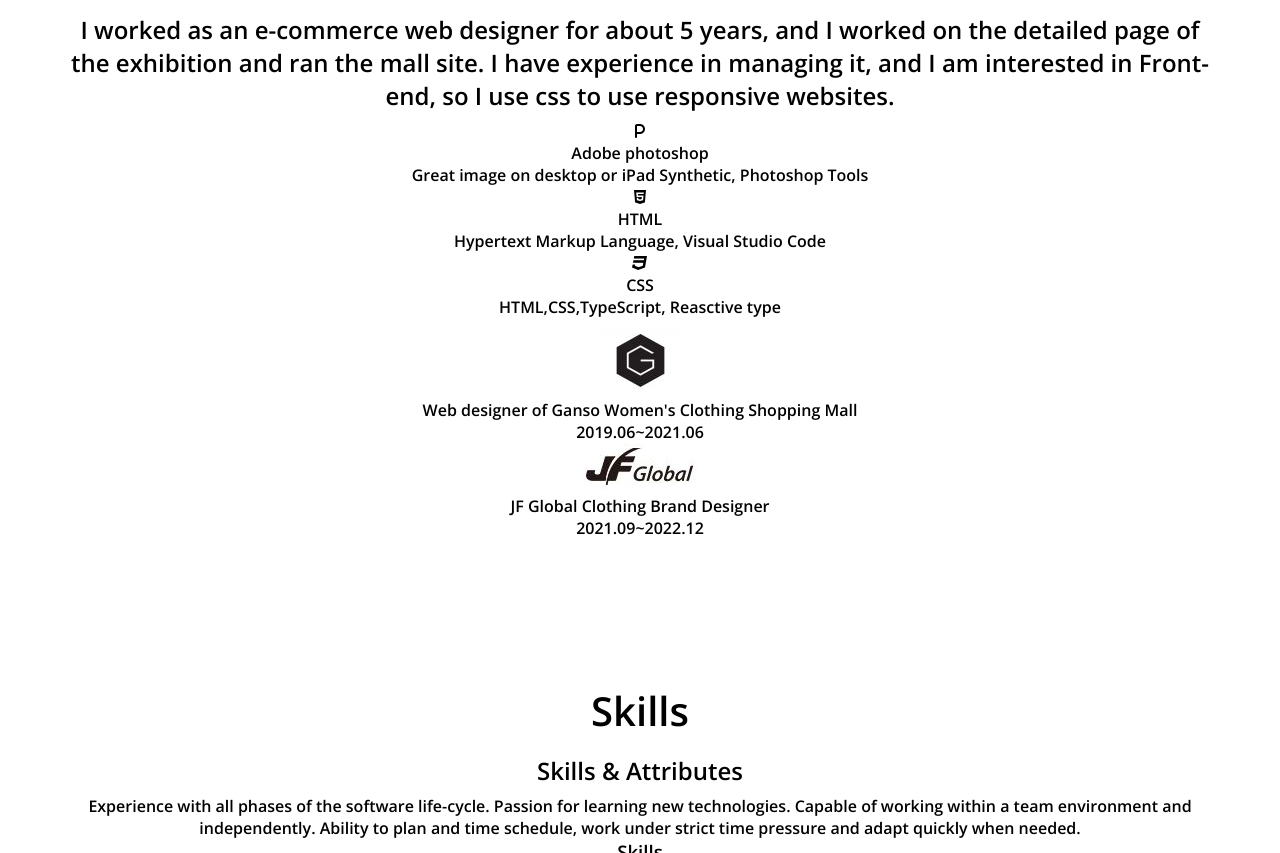
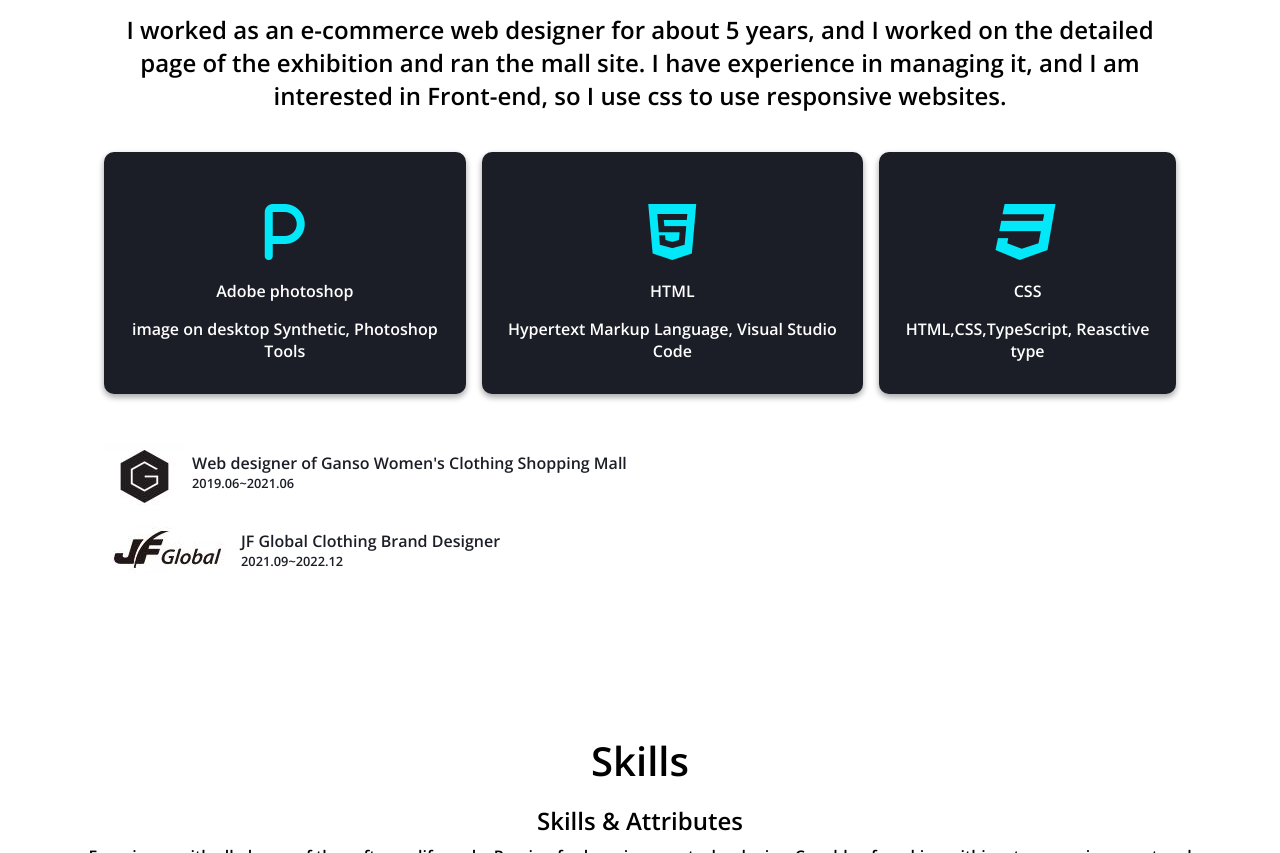
Before and after one commit to wjdgml4544/wjdgml4544.github.io, a plain HTML site: page index.html in a window 1280 px wide. Shown: the part 855-1708 px from the top of the page. Drawn offline with nearby package versions, Linux system fonts and the light colour scheme.

Commit message:
css-about

```diff
--- a/css/style.css
+++ b/css/style.css
@@ -18,6 +18,9 @@
     --color-blue: #03e8f9;
     --color-orange: #fd6413;
     --color-gray: #1b1e26;
+
+    /* size */
+    --size-max-width: 1200px;
 }
 
 
@@ -65,6 +68,10 @@ button:hover{
     text-align: center;
 }
 
+.max-container{
+    max-width: var(--size-max-width);
+    margin: auto;
+}
 
 .title{
     font-size: 2.5rem;
@@ -174,3 +181,64 @@ button:hover{
     outline: 1px solid var(--color-accent);
     color: var(--color-text);
 }
+
+
+/* about */
+
+.majors{
+    max-width: 1200px;
+    display: flex;
+    justify-content: space-between;
+    margin: 2.5rem 0;
+    gap: 1rem;
+}
+
+.major{
+    color: var(--color-text);
+    padding: 2rem 1rem;
+    border-radius: 10px;
+    background-color: var(--color-primary-variant);
+    cursor: default;
+    box-shadow: rgba(0, 0, 0, 0.16) 0px 3px 6px, rgba(0, 0, 0, 0.23) 0px 3px 6px;
+}
+
+.major__icons{
+    font-size: 4rem;
+    margin: 1rem 0;
+    color: var(--color-accent);
+    transition: all 300ms ease;
+}
+
+.major__title{
+
+    font-weight: 600;
+    font-size: 1.5rem;
+    margin-bottom: 1rem;
+}
+
+.major:hover .major__icons{
+
+    transform: rotate(-15deg) scale(1);
+}
+
+.major__title{
+    font-size: 1rem;
+}
+
+
+.job{
+    text-align: start;
+    display: flex;
+    align-items: center;
+    gap: 8px;
+    margin-bottom: 1rem;
+}
+
+.job__name{
+    color: var(--color-primary-variant);
+}
+
+.job__period{
+    font-size: 0.8rem;
+    color: var(--color-primary-variant);
+}
--- a/index.html
+++ b/index.html
@@ -51,41 +51,40 @@
             <a class="home__btn" href="#contact">CONTACT ME</a>
         </section>
         <!-- About -->
-        <section id="about" class="section">
+        <section id="about" class="section max-container">
             <h2 class="title">About me</h2>
             <p class="description">I worked as an e-commerce web designer for about 5 years, and I worked on the detailed page of the exhibition and ran the mall site. I have experience in managing it, and I am interested in Front-end, so I use css to use responsive websites.</p>
-            <ul class="icons">
-                <li>
-                    <i class="fa-solid fa-p"></i>
-                    <p>Adobe photoshop</p>
-                    <p>Great image on desktop or iPad
-                        Synthetic, Photoshop Tools</p>
+            <ul class="majors">
+                <li class="major">
+                    <i class="fa-solid fa-p major__icons"></i>
+                    <p class="major__title">Adobe photoshop</p>
+                    <p>image on desktop Synthetic, Photoshop Tools</p>
                 </li>
-                <li>
-                    <i class="fa-brands fa-html5"></i>
-                    <p>HTML</p>
+                <li class="major">
+                    <i class="fa-brands fa-html5 major__icons"></i>
+                    <p class="major__title">HTML</p>
                     <p>Hypertext Markup Language,
                         Visual Studio Code</p>
                 </li>
-                <li>
-                    <i class="fa-brands fa-css3"></i>
-                    <p>CSS</p>
+                <li class="major">
+                    <i class="fa-brands fa-css3 major__icons"></i>
+                    <p class="major__title">CSS</p>
                     <p>HTML,CSS,TypeScript, Reasctive type</p>
                 </li>
             </ul>
-            <ul>
-                <li>
+            <ul class="jobs">
+                <li class="job">
                     <img src="./image/job1.JPG">
                     <div>
-                        <p>Web designer of Ganso Women's Clothing Shopping Mall</p>
-                        <p>2019.06~2021.06</p>
+                        <p class="job__name">Web designer of Ganso Women's Clothing Shopping Mall</p>
+                        <p class="job__period">2019.06~2021.06</p>
                     </div>
                 </li>
-                <li>
+                <li class="job">
                     <img src="./image/job2.JPG">
-                    <div>
-                        <p>JF Global Clothing Brand Designer</p>
-                        <p>2021.09~2022.12</p>
+                    <div class="care">
+                        <p class="job__name">JF Global Clothing Brand Designer</p>
+                        <p class="job__period">2021.09~2022.12</p>
                     </div>
                 </li>
             </ul>
```
